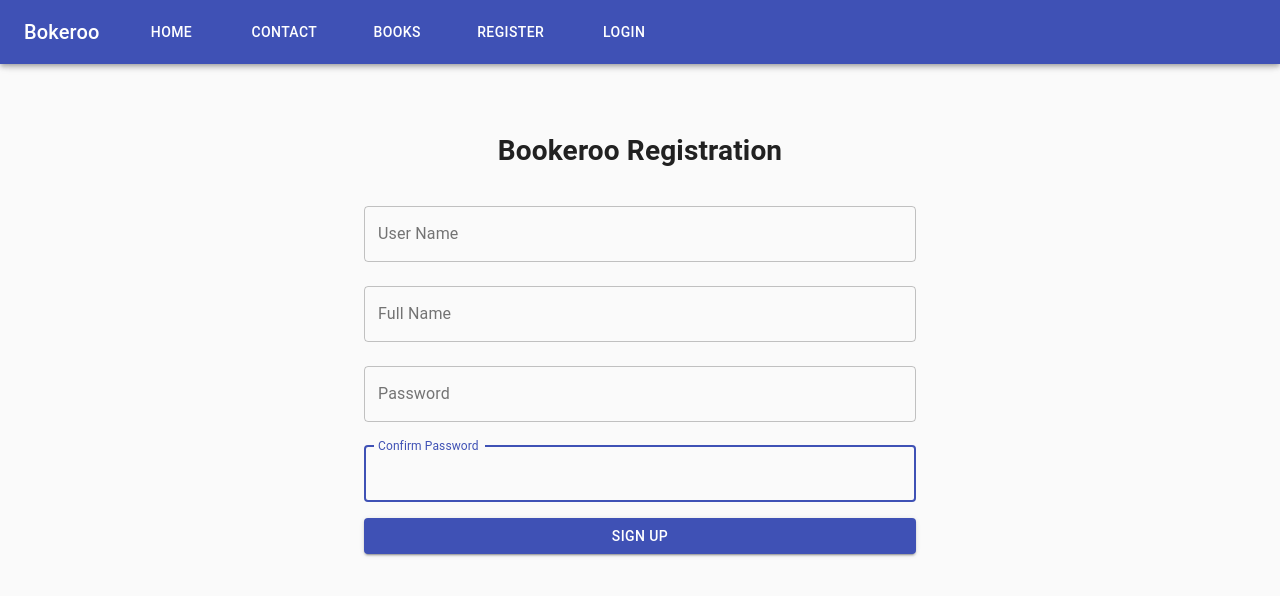
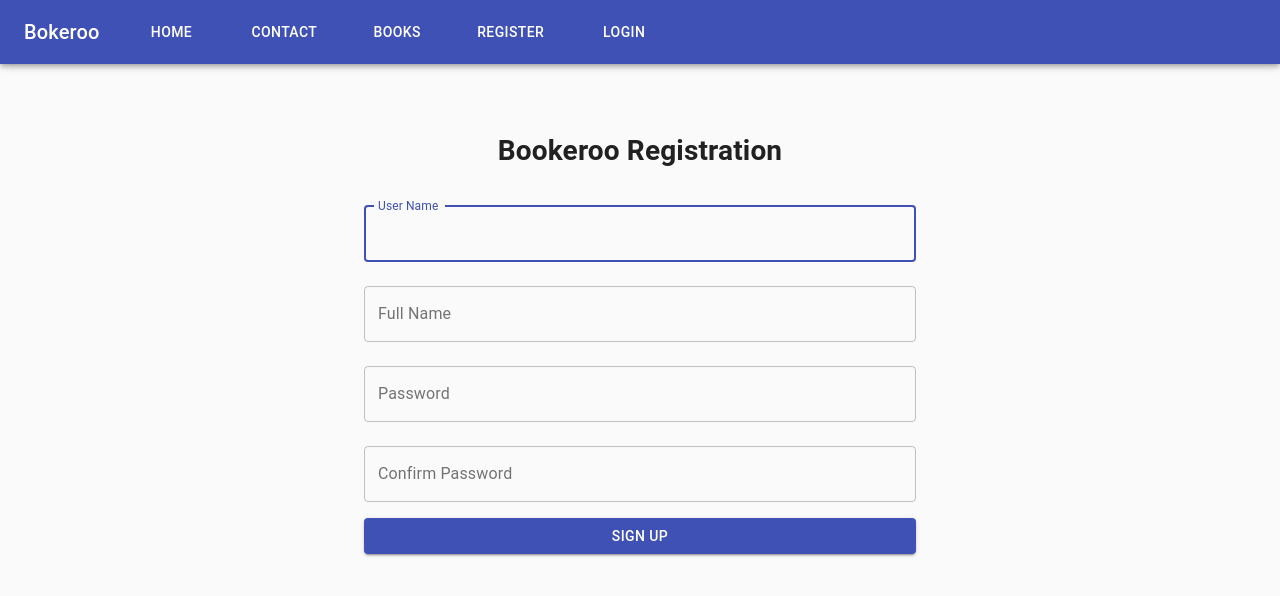
Before and after one commit to Someoneamzing/sept-group-assignment, a React (Create React App) app in the folder FrontEnd/bookeroo/: page /register in a window 1280 px wide. Shown: the top 596 px of the page. Built offline with nearby package versions, Linux system fonts and the light colour scheme.

Commit message:
test: :white_check_mark: change tests to use msw instead of jest-fetch-mock

```diff
--- a/FrontEnd/bookeroo/src/components/UserManagement/Register.js
+++ b/FrontEnd/bookeroo/src/components/UserManagement/Register.js
@@ -9,7 +9,7 @@ import Box from '@material-ui/core/Box';
 import {Redirect} from 'react-router';
 import {postUserApi} from '../../state/user/authentication';
 
-const Register = () => {
+export default function Register() {
     const [username, setUsername] = useState('');
     const [fullName, setFullName] = useState('');
     const [password, setPassword] = useState('');
@@ -45,9 +45,9 @@ const Register = () => {
         <Container maxWidth="sm">
             {/* redirect to login page if user registered */}
             {result && <Redirect to="/login" />}
-
+            {result && 'Redirecting'}
             <h1>Bookeroo Registration</h1>
-            <form className="form" onSubmit={onSubmit}>
+            <form onSubmit={onSubmit}>
                 <TextField
                     error={!!errorMessages['username']}
                     variant="outlined"
@@ -69,7 +69,6 @@ const Register = () => {
                     id="fullName"
                     label="Full Name"
                     name="fullName"
-                    autoFocus
                     value={fullName}
                     helperText={errorMessages['fullName']}
                     onChange={(e) => setFullName(e.target.value)}
@@ -94,8 +93,8 @@ const Register = () => {
                     fullWidth
                     id="confirmPassword"
                     label="Confirm Password"
+                    type="password"
                     name="confirmPassword"
-                    autoFocus
                     value={confirmPassword}
                     helperText={errorMessages['confirmPassword']}
                     onChange={(e) => setConfirmPassword(e.target.value)}
@@ -134,6 +133,4 @@ const Register = () => {
             </form>
         </Container>
     );
-};
-
-export default Register;
+}
```
Also changed, not shown: 1 other file (tests, documents, lock files or other folders).
